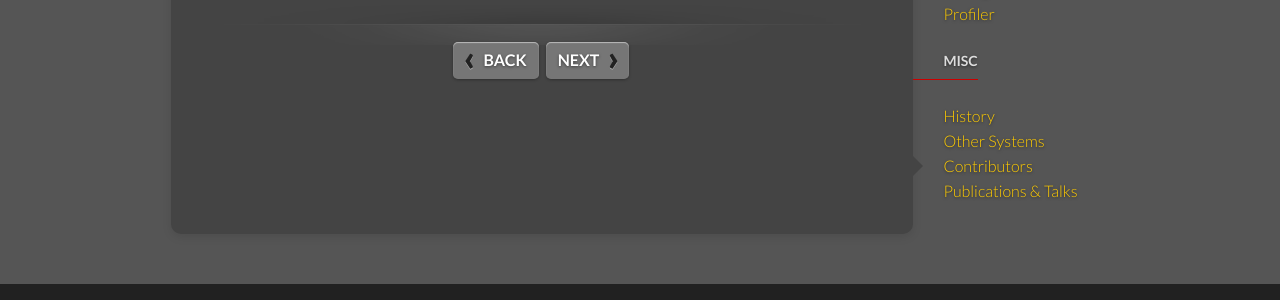
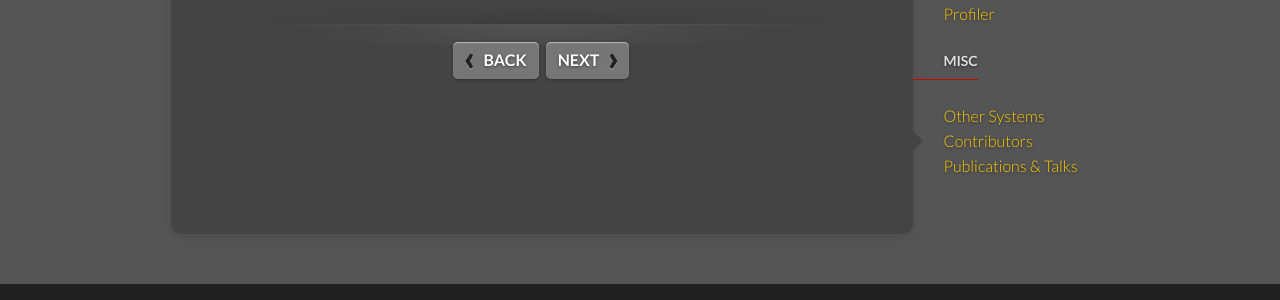
Before and after one commit to souffle-lang/souffle-lang.github.io, a Jekyll site: the page built from _docs/contributors.md, in a window 1280 px wide. Shown: the part 709-1009 px from the top of the page. Built offline with Jekyll 4.4.1, drawn with Linux system fonts in a browser that asks for light colours.

Commit message:
Update docs.yml
Deletion of history link

```diff
--- a/_data/docs.yml
+++ b/_data/docs.yml
@@ -23,7 +23,6 @@
 
 - title: Misc
   docs:
-  - history
   - others
   - contributors
   - publications
```
